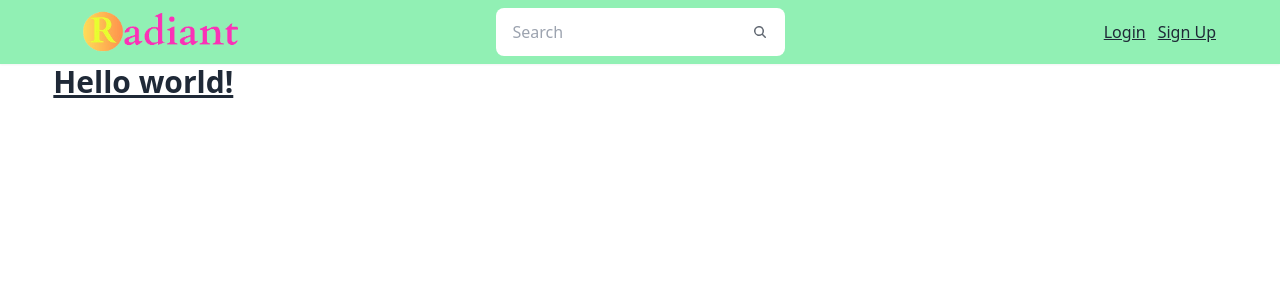
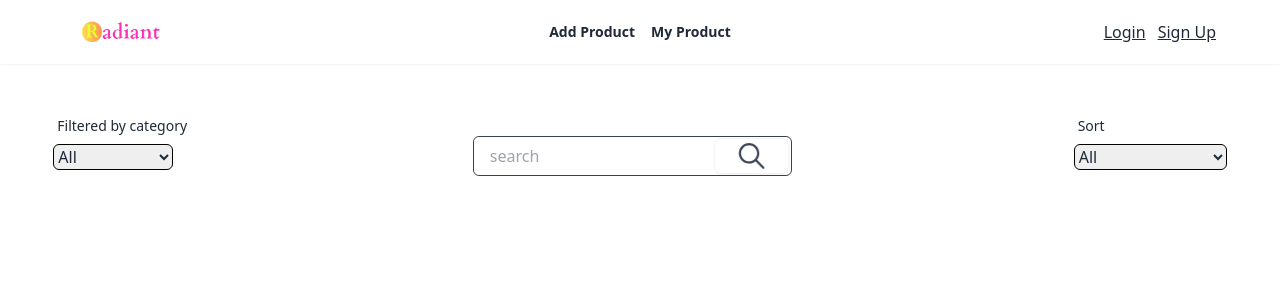
Before and after one commit to Mazed1314/radiant-client, a React (Vite) app: page / in a window 1280 px wide. Shown: the top 300 px of the page. Built offline with nearby package versions, Linux system fonts and the light colour scheme; no server answers.

Commit message:
design add product page

```diff
--- a/src/Components/Navbar.jsx
+++ b/src/Components/Navbar.jsx
@@ -1,6 +1,5 @@
 import { NavLink, Link } from "react-router-dom";
 import Swal from "sweetalert2";
-import { LiaGem } from "react-icons/lia";
 import useAuth from "../Hooks/useAuth";
 
 const Navbar = () => {
@@ -28,37 +27,55 @@ const Navbar = () => {
             ? "md:border-b-4 pb-2 border-black text-black font-bold"
             : "font-bold"
         }
-        to="/surveys"
+        to="/add-product"
       >
         Add Product
+      </NavLink>
+      <NavLink
+        className={({ isActive }) =>
+          isActive
+            ? "md:border-b-4 pb-2 border-black text-black font-bold"
+            : "font-bold"
+        }
+        to="/my-product"
+      >
+        My Product
       </NavLink>
     </>
   );
   return (
-    <div className="shadow-sm px-4 md:px-8 lg:px-16 navbar z-10 bg-green-300 bg-opacity-90 fixed top-0">
+    <div className="shadow-sm px-4 md:px-8 lg:px-16 navbar z-10 bg-white bg-opacity-90 fixed top-0">
       <div className="navbar-start">
+        <div className="dropdown">
+          <div tabIndex={0} role="button" className="btn btn-ghost lg:hidden">
+            <svg
+              xmlns="http://www.w3.org/2000/svg"
+              className="h-5 w-5"
+              fill="none"
+              viewBox="0 0 24 24"
+              stroke="currentColor"
+            >
+              <path
+                strokeLinecap="round"
+                strokeLinejoin="round"
+                strokeWidth="2"
+                d="M4 6h16M4 12h8m-8 6h16"
+              />
+            </svg>
+          </div>
+          <ul
+            tabIndex={0}
+            className="menu menu-sm dropdown-content mt-3 z-[1] p-2 shadow bg-base-100 rounded-box w-52"
+          >
+            {link}
+          </ul>
+        </div>{" "}
         <a href="/" className="btn btn-ghost text-xl">
-          <img src="/images/1-removebg-preview.png" className="w-40" alt="" />
+          <img src="/images/1-removebg-preview.png" className="w-20" alt="" />
         </a>
       </div>
       <div className="navbar-center hidden md:flex">
-        <label className="input flex items-center gap-2">
-          <input type="text" className="grow" placeholder="Search" />
-          <button>
-            <svg
-              xmlns="http://www.w3.org/2000/svg"
-              viewBox="0 0 16 16"
-              fill="currentColor"
-              className="h-4 w-4 opacity-70"
-            >
-              <path
-                fillRule="evenodd"
-                d="M9.965 11.026a5 5 0 1 1 1.06-1.06l2.755 2.754a.75.75 0 1 1-1.06 1.06l-2.755-2.754ZM10.5 7a3.5 3.5 0 1 1-7 0 3.5 3.5 0 0 1 7 0Z"
-                clipRule="evenodd"
-              />
-            </svg>
-          </button>
-        </label>{" "}
+        <ul className="menu menu-horizontal px-1 gap-4">{link}</ul>
       </div>
 
       <div className="navbar-end">
@@ -83,11 +100,8 @@ const Navbar = () => {
                 tabIndex={0}
                 className="space-y-1 menu menu-sm dropdown-content mt-3 z-[1] p-2 shadow bg-base-100 rounded-box w-52"
               >
-                <NavLink to="/dashboard" className={"hover:font-bold"}>
-                  Dashboard
-                </NavLink>
-                <NavLink to="/dashboard" className={"hover:font-bold"}>
-                  Add Product
+                <NavLink to="/profile" className={"hover:font-bold"}>
+                  Profile
                 </NavLink>
                 <NavLink
                   onClick={handleLogOut}
--- a/src/Layout/Layout.jsx
+++ b/src/Layout/Layout.jsx
@@ -5,7 +5,7 @@ const Layout = () => {
   return (
     <div>
       <Navbar></Navbar>
-      <div className="min-h-screen mt-16 px-4 md:px-0 md:w-11/12 mx-auto">
+      <div className="min-h-screen mt-20 px-4 md:px-0 md:w-11/12 mx-auto">
         <Outlet></Outlet>
       </div>
     </div>
--- /dev/null
+++ b/src/Pages/AddProduct/AddProduct.jsx
@@ -0,0 +1,123 @@
+import React from "react";
+import { Helmet } from "react-helmet";
+
+const AddProduct = () => {
+  return (
+    <div>
+      <div>
+        <Helmet>
+          <title>Radiant | Add Product</title>
+        </Helmet>
+        <div className="bg-transparent border border-black shadow-2xl p-4 md:w-2/3 mx-auto rounded-md my-16">
+          <h2 className="text-3xl text-center font-semibold my-4">
+            Add a Product
+          </h2>
+          <form>
+            <div className="form-control w-full">
+              <label className="label">
+                <span className="label-text text-lg font-semibold">
+                  Product Name
+                </span>
+              </label>
+              <label className="input-group">
+                <input
+                  type="text"
+                  name="name"
+                  placeholder="name"
+                  className="input input-bordered border-black w-full"
+                  required
+                />
+              </label>
+            </div>
+            <div className="form-control w-full">
+              <label className="label">
+                <span className="label-text text-lg font-semibold">
+                  Product Image
+                </span>
+              </label>
+              <label className="input-group">
+                <input
+                  type="text"
+                  name="photo"
+                  placeholder="give image URL"
+                  className="input input-bordered border-black  w-full"
+                  required
+                />
+              </label>
+            </div>
+
+            <div className="grid grid-cols-1 lg:grid-cols-4 gap-5 my-3">
+              <div className="form-control">
+                <label className="label">
+                  <span className="label-text text-lg font-semibold">
+                    Category Name
+                  </span>
+                </label>
+                <select
+                  name="category_name"
+                  className="rounded-md border border-black"
+                >
+                  <option value="Travel">Travel</option>
+                  <option value="Technology">Technology</option>
+                  <option value="Finance">Finance</option>
+                  <option value="News">News</option>
+                  <option value="Literature">Literature</option>
+                  <option value="Fashion">Fashion </option>
+                  <option value="Beauty">Beauty</option>
+                  <option value="Lifestyle">Lifestyle</option>
+                  <option value="Parenting">Parenting</option>
+                  <option value="Food">Food</option>
+                  <option value="Health">Health</option>
+                  <option value="Art&Craft">Art&Craft</option>
+                  <option value="Photography">Photography</option>
+                </select>
+              </div>
+              <div className="form-control">
+                <label className="label">
+                  <span className="label-text text-lg font-semibold">
+                    Price
+                  </span>
+                </label>
+                <label className="input-group">
+                  <input
+                    type="number"
+                    name="price"
+                    placeholder="price"
+                    className="input input-bordered border-black w-full"
+                    required
+                  />
+                </label>
+              </div>
+            </div>
+
+            <div className="form-control">
+              <label className="label">
+                <span className="label-text text-lg font-semibold">
+                  Description
+                </span>
+              </label>
+              <textarea
+                className="rounded-lg pl-3 pt-2 border border-black bg-base-200"
+                name="description"
+                placeholder="description"
+                rows="5"
+                cols="40"
+                required
+              ></textarea>
+            </div>
+
+            <div className="flex justify-center my-4">
+              <input
+                type="submit"
+                value="Add"
+                className="btn btn-md border text-white bg-black text-lg font-bold"
+              />
+            </div>
+          </form>
+        </div>
+      </div>
+    </div>
+  );
+};
+
+export default AddProduct;
--- /dev/null
+++ b/src/Pages/Home/AllProduct.jsx
@@ -0,0 +1,84 @@
+import { IoIosSearch } from "react-icons/io";
+
+const AllProduct = () => {
+  return (
+    <div className="pt-7">
+      {/* search for mobile */}
+      <form action="" className="md:hidden">
+        <label className="form-control ">
+          <div className="flex h-10 w-full bg-white border border-gray-700 rounded-md">
+            <input
+              type="text"
+              name="title"
+              placeholder="search"
+              className="w-9/12 rounded-l-md px-4"
+            />
+
+            <IoIosSearch
+              type="submit"
+              className="bg-transparent text-gray-700 btn btn-xs h-full w-3/12"
+            />
+          </div>
+        </label>
+      </form>
+      <div className="flex gap-5 justify-between ">
+        {/* filter */}
+        <label className="">
+          <div className="label">
+            <span className="label-text">Filtered by category</span>
+          </div>
+          <select name="category" className="rounded-md border  border-black">
+            <option value="">All</option>
+            <option value="Travel">Travel</option>
+            <option value="Technology">Technology</option>
+            <option value="Finance">Finance</option>
+            <option value="News">News</option>
+            <option value="Literature">Literature</option>
+            <option value="Fashion">Fashion </option>
+            <option value="Beauty">Beauty</option>
+            <option value="Lifestyle">Lifestyle</option>
+            <option value="Parenting">Parenting</option>
+            <option value="Food">Food</option>
+            <option value="Health">Health</option>
+            <option value="Art&Craft">Art&Craft</option>
+            <option value="Photography">Photography</option>
+          </select>
+        </label>
+
+        {/* search */}
+        <form action="" className="hidden md:block mt-7">
+          <label className="form-control ">
+            <div className="flex h-10 w-full bg-white border border-gray-700 rounded-md">
+              <input
+                type="text"
+                name="title"
+                placeholder="search"
+                className="w-9/12 rounded-l-md px-4"
+              />
+
+              <IoIosSearch
+                type="submit"
+                className="bg-transparent text-gray-700 btn btn-xs h-full w-3/12"
+              />
+            </div>
+          </label>
+        </form>
+
+        {/* sort */}
+        <label className="">
+          <div className="label">
+            <span className="label-text">Sort</span>
+          </div>
+          <select name="category" className="rounded-md border  border-black">
+            <option value="">All</option>
+            <option value="low">Price low to hight</option>
+            <option value="high">Price high to low</option>
+            <option value="sell">Most sell</option>
+          </select>
+        </label>
+      </div>
+    </div>
+  );
+};
+
+export default AllProduct;
--- /dev/null
+++ b/src/Pages/Home/HomePage.jsx
@@ -0,0 +1,12 @@
+import React from "react";
+import AllProduct from "./AllProduct";
+
+const HomePage = () => {
+  return (
+    <div>
+      <AllProduct></AllProduct>
+    </div>
+  );
+};
+
+export default HomePage;
```
Also changed, not shown: src/main.jsx (+15 -1 lines).
